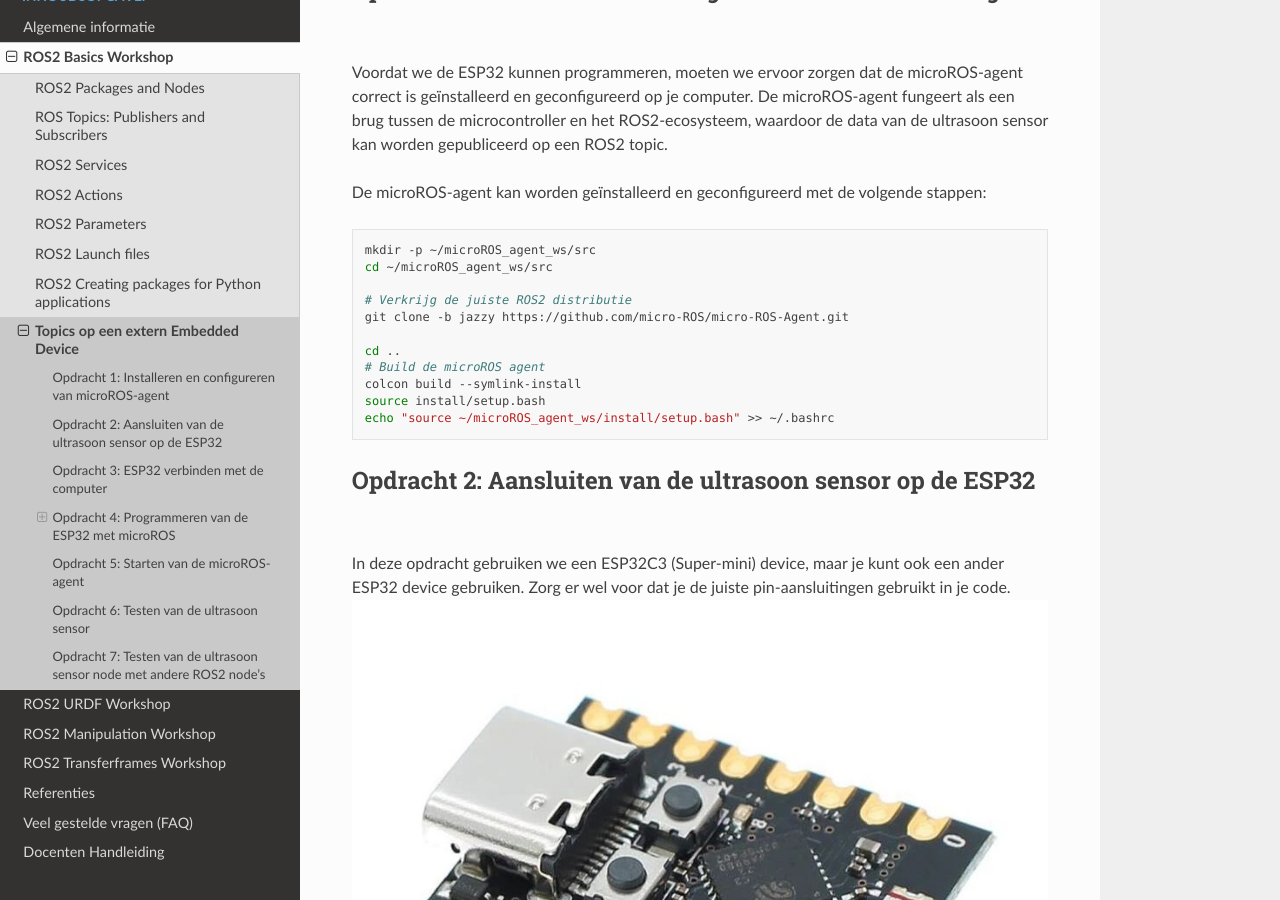
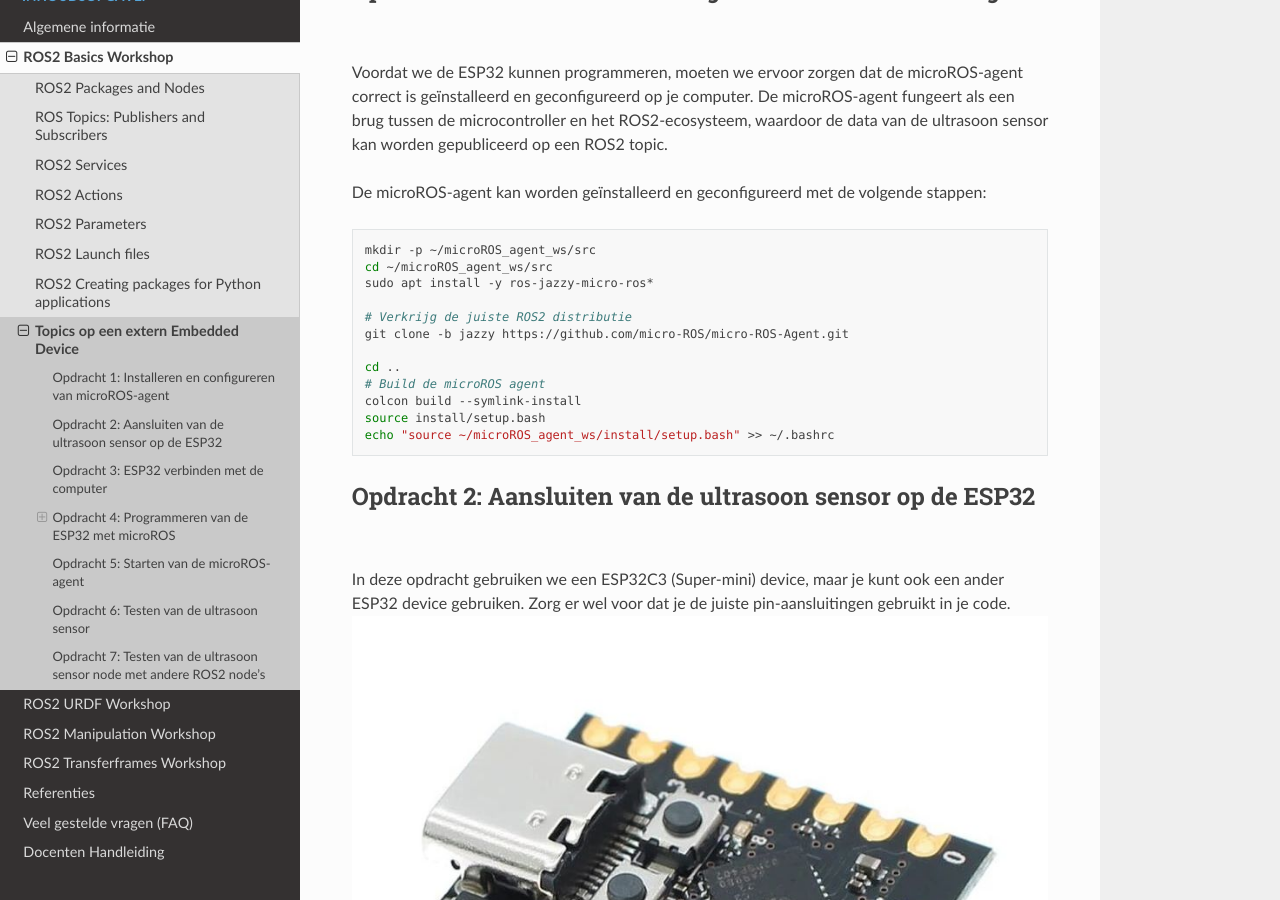
Before and after one commit to AvansMechatronica/ROS2_industrial_workshop, a Sphinx documentation site: the page built from documentation/1_basics/ESP32/ultrasonic_sensor.md, in a window 1280 px wide and 900 px high, scrolled down 619 px. Built offline with Sphinx 7.4.7 and the Read the Docs theme 3.1.0, drawn with Linux system fonts in a browser that asks for light colours.

Commit message:
20260506

````diff
--- a/documentation/1_basics/ESP32/ultrasonic_sensor.md
+++ b/documentation/1_basics/ESP32/ultrasonic_sensor.md
@@ -13,6 +13,7 @@ De microROS-agent kan worden geïnstalleerd en geconfigureerd met de volgende st
 ```bash
 mkdir -p ~/microROS_agent_ws/src
 cd ~/microROS_agent_ws/src
+sudo apt install -y ros-jazzy-micro-ros*
 
 # Verkrijg de juiste ROS2 distributie
 git clone -b jazzy https://github.com/micro-ROS/micro-ROS-Agent.git
````
